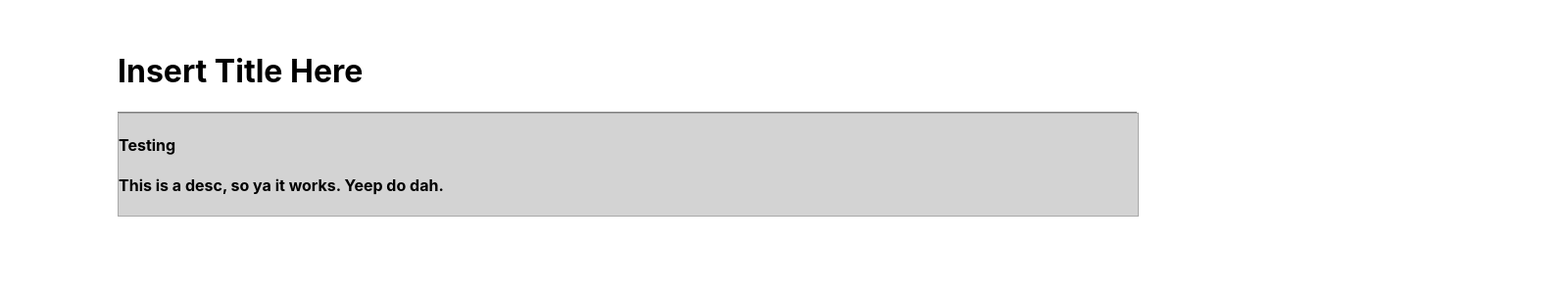
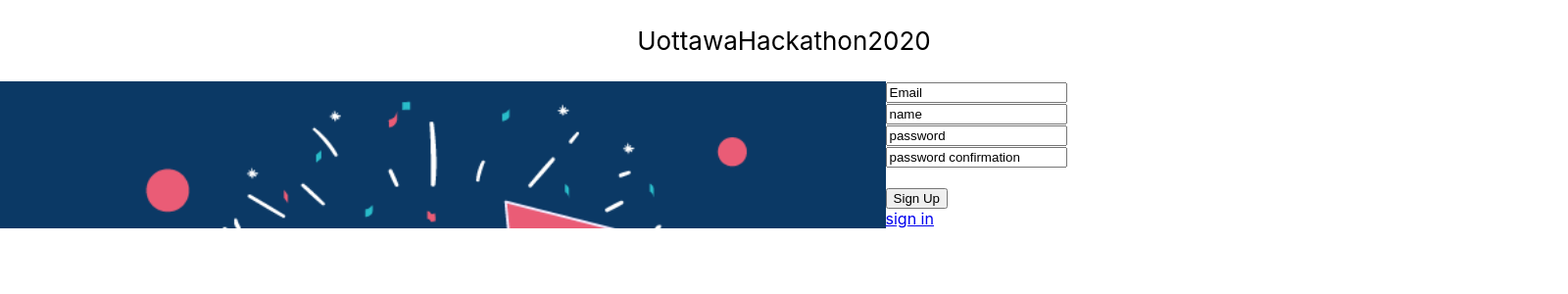
Before and after one commit to ChrisTienYenWalker/uottahack2020-webapp, a React (Create React App) app in the folder uotta2020/: page / in a window 1280 px wide. Shown: the top 300 px of the page at 98% size, 1600 px wide, since content can reach past the window. Built offline with nearby package versions, Linux system fonts and the light colour scheme.

Commit message:
fewarfearw

```diff
--- a/uotta2020/package.json
+++ b/uotta2020/package.json
@@ -9,7 +9,8 @@
     "firebase": "^7.8.1",
     "react": "^16.12.0",
     "react-dom": "^16.12.0",
-    "react-scripts": "3.3.1"
+    "react-scripts": "3.3.1",
+    "styled-components": "^5.0.1"
   },
   "scripts": {
     "start": "react-scripts start",
--- a/uotta2020/src/App.js
+++ b/uotta2020/src/App.js
@@ -3,6 +3,7 @@ import FirebaseApp from './firebase.js';
 import "firebase/auth";
 import LoginPage from "./components/pages/login/loginpage"
 import HomePage from './components/pages/home/HomePage';
+import Signup from "./components/pages/signup/signup"
 var firebaseAuth = FirebaseApp.auth();
 
 class App extends React.Component {
@@ -16,8 +17,9 @@ class App extends React.Component {
 
   render() {
     return (
-      // <LoginPage />
-      <HomePage />
+      //<LoginPage />
+      <Signup />
+      //<HomePage />
     )
   }
 }
--- a/uotta2020/src/components/pages/login/App.css
+++ b/uotta2020/src/components/pages/login/App.css
@@ -1,6 +1,5 @@
 .App {
   text-align: center;
-  background-color: palegreen;
 }
 .left{
   width: 100%;
@@ -43,10 +42,10 @@
 
 .background{
   background-color: white;
-  background-repeat: no-repeat;
   width: 50em;
   margin: auto;
 }
+
 .App-header {
   background-color: white;
   min-height: 100vh;
@@ -58,6 +57,7 @@
   color: black;
 }
 
+/*?*/
 .App-link {
   color: #61dafb;
 }
--- /dev/null
+++ b/uotta2020/src/components/pages/signup/fillout.js
@@ -0,0 +1,23 @@
+import React from 'react'
+import './signup'
+import logo from '../login/logo.png'
+import firebase from '../../../firebase'
+
+function fillout(){
+    return(
+        <div className="right">
+            <form>
+                <input type="text" value="Email"></input>
+                <input type="text" value="name"></input>
+                <input type="text" value="password"></input>
+                <input type="text" value="password confirmation"></input>
+            </form>
+            <br></br>
+            <button>Sign Up</button>
+            <br></br>
+            <a href="#">sign in</a>
+        </div>
+    )
+}
+
+export default fillout;
--- /dev/null
+++ b/uotta2020/src/components/pages/signup/signup.css
@@ -0,0 +1,57 @@
+.App {
+    text-align: center;
+
+}
+
+.stuff{
+  display: flex;
+  flex-direction: column;
+  align-items: center;
+  justify-content: center;
+  font-size: calc(10px + 2vmin);
+  color: black;
+}
+
+.left{
+    width: 60%;
+    background-image: url('./welcome.png');
+    background-repeat:no-repeat;
+    background-size: 100%;
+}
+
+.right{
+    width: 40%;
+    right: -100%;
+}
+
+.subtext{
+    font-size: .5em;
+    text-decoration: none;
+    color: black;
+}
+
+.subtext:hover{
+    color: blue;
+    text-decoration:underline;
+}
+
+.button{
+    border-radius: 0.5em;
+    font-size: .7em;
+    font-weight: 300;
+    height: 6vh;
+    width: auto;
+    background-color: #61dafb;
+    color: black;
+}
+
+.App-Logo {
+    height: 15%;
+    pointer-events: none;
+}
+
+.background{
+    background-color: white;
+    width: 100em;
+    margin: auto;
+  }
--- /dev/null
+++ b/uotta2020/src/components/pages/signup/signup.js
@@ -0,0 +1,23 @@
+import React from 'react'
+import './signup.css'
+import fillout from './fillout'
+import Fillout from './fillout.js'
+
+function Signup() {
+    return (
+        <div className="signup">
+            <div className="background">
+                <p className="stuff">UottawaHackathon2020</p>
+                <div style={{ display: 'flex' }}>
+                    <div className="left">
+                    </div>
+                    <div>
+                        <Fillout />
+                    </div>
+                </div>
+            </div>
+        </div>
+    )
+}
+
+export default Signup;
```
Also changed, not shown: uotta2020/src/components/pages/signup/welcome.png (added), 1 other file (tests, documents, lock files or other folders).
